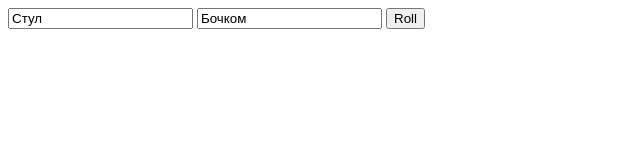
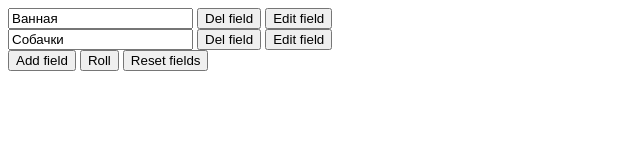
Before and after one commit to hunter-s70/Dices, a plain HTML site: page index.html in a window 1280 px wide. Both pictures are taken after a click on the button "Roll". Shown: the whole page, without its empty margins (0-640 px from the left). Drawn offline with nearby package versions, Linux system fonts and the light colour scheme.

Commit message:
change to globalObject architecture

```diff
--- a/index.html
+++ b/index.html
@@ -11,12 +11,34 @@
 <body>
 
 <div>
-    <input type="text" class="j-place">
-    <input type="text" class="j-action">
-    <button class="j-roll">Roll</button>
+    <form class="l-fields" action="">
+
+        <div class="b-field">
+            <input type="text" class="j-place">
+            <button type="button" class="j-del-field">Del field</button>
+            <button type="button">Edit field</button>
+        </div>
+
+        <div class="b-field">
+            <input type="text" class="j-action">
+            <button type="button" class="j-del-field">Del field</button>
+            <button type="button">Edit field</button>
+            <!--<div class="b-field__edit">-->
+                <!--<input type="text">-->
+                <!--<button type="button">Add item</button>-->
+                <!--<select size="3" multiple>-->
+                    <!--<option>1</option>-->
+                    <!--<option>2</option>-->
+                <!--</select>-->
+            <!--</div>-->
+        </div>
+
+        <button type="button" class="j-add-field">Add field</button>
+        <button type="button" class="j-roll">Roll</button>
+        <button type="reset">Reset fields</button>
+    </form>
 </div>
 
-<script src="https://ajax.googleapis.com/ajax/libs/jquery/3.2.1/jquery.min.js"></script>
 <script src="js/app.js"></script>
 </body>
 </html>
--- a/js/app.js
+++ b/js/app.js
@@ -1,17 +1,29 @@
-$(document).ready(function(){
-    function randomInteger(min, max) {
-        var rand = min - 0.5 + Math.random() * (max - min + 1);
-        rand = Math.round(rand);
-        return rand;
-    }
+'use strict';
 
-    $('.j-roll').on('click', function() {
-        var place = ['Диван', 'Стол', 'Стул', 'Ванная', 'Пол'],
-            action = ['Собачки', 'Сверху', 'Бочком', 'Снизу', 'Новая'],
-            placeNum = randomInteger(0, place.length-1),
-            actionNum = randomInteger(0, action.length-1);
+var Dice = {};
 
-        $('.j-place').val(place[placeNum]);
-        $('.j-action').val(action[actionNum]);
-    });
+Dice.roll_btn = document.querySelector('.j-roll');
+Dice.add_field_btn = document.querySelector('.j-add-field');
+Dice.del_field_btn = document.querySelector('.j-del-field');
+Dice.place_input = document.querySelector('.j-place');
+Dice.action_input = document.querySelector('.j-action');
+Dice.default = {
+    place : ['Диван', 'Стол', 'Стул', 'Ванная', 'Пол'],
+    action: ['Собачки', 'Сверху', 'Бочком', 'Снизу', 'Новая']
+};
+
+
+Dice.randomNum = function(min, max) {
+    var rand = min - 0.5 + Math.random() * (max - min + 1);
+    rand = Math.round(rand);
+    return rand;
+};
+
+
+Dice.roll_btn.addEventListener('click', function() {
+    var placeNum = Dice.randomNum(0, Dice.default.place.length-1),
+        actionNum = Dice.randomNum(0, Dice.default.action.length-1);
+
+    Dice.place_input.value = Dice.default.place[placeNum];
+    Dice.action_input.value = Dice.default.action[actionNum];
 });
```
